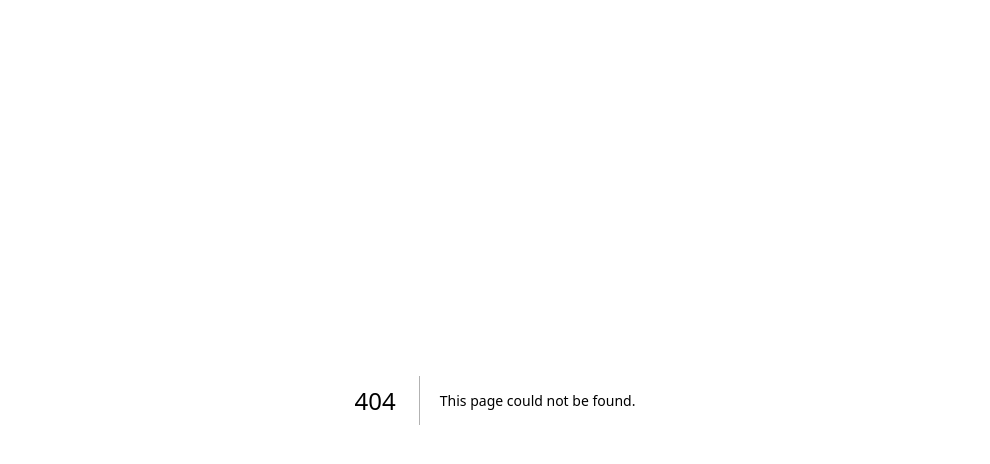
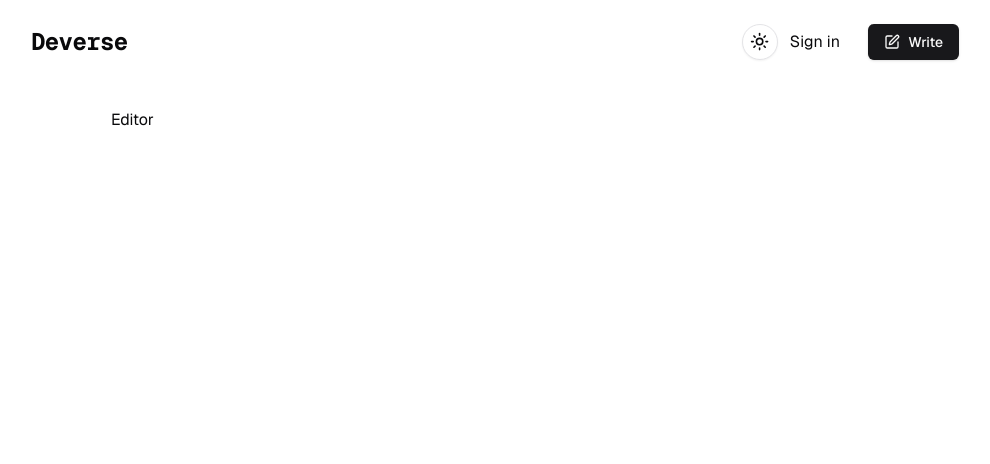
Before and after one commit to patricks-js/deverse, a Next.js app in the folder apps/web/: page /editor/1 in a window 1280 px wide. Before the commit this address had no page. Shown: the top 464 px of the page, without its empty margins (145-1135 px from the left). Built offline with nearby package versions, Linux system fonts and the light colour scheme; no server answers.

Commit message:
refactor: organize app main routes

```diff
--- /dev/null
+++ b/apps/web/src/app/(site)/editor/[slug]/page.tsx
@@ -0,0 +1,3 @@
+export default function EditorPage() {
+  return <div>Editor</div>;
+}
--- /dev/null
+++ b/apps/web/src/app/(site)/editor/page.tsx
@@ -0,0 +1,3 @@
+export default function EditorPage() {
+  return <div>Editor</div>;
+}
--- a/apps/web/src/app/(site)/layout.tsx
+++ b/apps/web/src/app/(site)/layout.tsx
@@ -1,3 +1,4 @@
+import { Header } from "@/components/header";
 import { QueryClientProvider } from "@/shared/query-client-provider";
 import { ThemeProvider } from "@/shared/theme-provider";
 
@@ -6,7 +7,12 @@ export default function SiteLayout({
 }: { children: React.ReactNode }) {
   return (
     <ThemeProvider attribute="class" defaultTheme="system" enableSystem>
-      <QueryClientProvider>{children}</QueryClientProvider>
+      <QueryClientProvider>
+        <div className="min-h-screen px-6 sm:px-8 lg:px-12">
+          <Header />
+          <main className="max-w-screen-md mx-auto pt-6 pb-14">{children}</main>
+        </div>
+      </QueryClientProvider>
     </ThemeProvider>
   );
 }
--- a/apps/web/src/app/(site)/page.tsx
+++ b/apps/web/src/app/(site)/page.tsx
@@ -1,16 +1,3 @@
-import { ArticlesList } from "@/components/articles-list";
-import { Header } from "@/components/header";
-
 export default function Home() {
-  return (
-    <>
-      <Header />
-      <main className="min-h-screen max-w-screen-md mx-auto py-8 px-6 sm:px-8 lg:px-12">
-        <div className="flex items-center justify-between pb-4 border-b-2">
-          <h2 className="text-2xl font-bold tracking-tight">Articles</h2>
-        </div>
-        <ArticlesList />
-      </main>
-    </>
-  );
+  return <div>Feed</div>;
 }
--- /dev/null
+++ b/apps/web/src/app/(site)/post/[slug]/page.tsx
@@ -0,0 +1,3 @@
+export default function PostPage() {
+  return <div>Post</div>;
+}
--- /dev/null
+++ b/apps/web/src/app/(site)/profile/[username]/favorites/page.tsx
@@ -0,0 +1,3 @@
+export default function FavoritesPage() {
+  return <div>Favorite</div>;
+}
--- /dev/null
+++ b/apps/web/src/app/(site)/profile/[username]/page.tsx
@@ -0,0 +1,3 @@
+export default function ProfilePage() {
+  return <div>Profile</div>;
+}
--- /dev/null
+++ b/apps/web/src/app/(site)/settings/page.tsx
@@ -0,0 +1,3 @@
+export default function SettingsPage() {
+  return <div>Settings</div>;
+}
```
